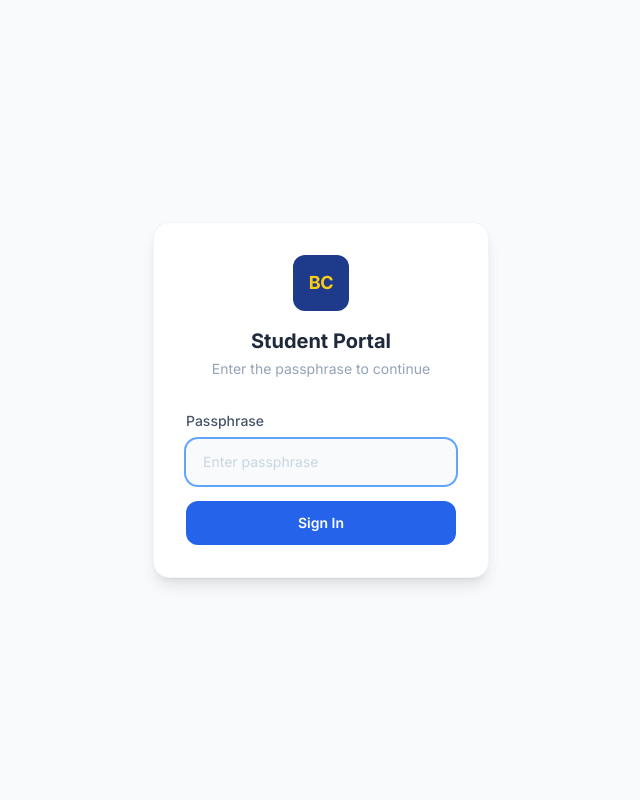
After one commit to eo26/Clever, a Flask app: page /login in a window 1280 px wide. The commit adds this page. Shown: the whole page, without its empty margins (319-959 px from the left). Run offline with Flask 3, Linux system fonts and the light colour scheme; some libraries are stand-ins or nearby versions.

Commit message:
Add passphrase-based login with Flask sessions
- Login page with shared passphrase authentication
- All routes protected with @login_required decorator
- Password hash stored in .env (SITE_PASSPHRASE_HASH)
- 30-day session lifetime
- Sign Out link added to all page navbars
- CLI helper: python app.py hash (generates hash for .env)

Co-Authored-By: Claude Opus 4.6 <noreply@anthropic.com>
Claude-Session: https://claude.ai/code/session_01JWerthC6JaybrHwx6NzDei

```diff
--- a/app.py
+++ b/app.py
@@ -10,7 +10,12 @@ Usage:
 
 import os
 import re
-from flask import Flask, jsonify, render_template
+from functools import wraps
+from flask import (
+    Flask, jsonify, render_template, request, redirect,
+    url_for, session,
+)
+from werkzeug.security import check_password_hash, generate_password_hash
 from dotenv import load_dotenv
 from canvas_client import CanvasClient, CanvasAPIError, CanvasAuthError
 
@@ -20,6 +25,20 @@ BASE_URL = "https://browardschools.instructure.com"
 CURRENT_TERM_ID = 3133
 
 app = Flask(__name__)
+app.secret_key = os.environ.get("FLASK_SECRET_KEY", "dev-key-change-me")
+app.permanent_session_lifetime = 60 * 60 * 24 * 30  # 30 days
+
+SITE_PASSPHRASE_HASH = os.environ.get("SITE_PASSPHRASE_HASH", "")
+
+
+def login_required(f):
+    """Redirect to login page if user is not authenticated."""
+    @wraps(f)
+    def decorated(*args, **kwargs):
+        if not session.get("authenticated"):
+            return redirect(url_for("login"))
+        return f(*args, **kwargs)
+    return decorated
 
 
 def _parse_period(section_name: str) -> int:
@@ -45,12 +64,37 @@ def _score_to_grade(score: float) -> str:
     return 'F'
 
 
+@app.route("/login", methods=["GET", "POST"])
+def login():
+    if session.get("authenticated"):
+        return redirect(url_for("dashboard"))
+    error = None
+    if request.method == "POST":
+        passphrase = request.form.get("passphrase", "")
+        if SITE_PASSPHRASE_HASH and check_password_hash(
+            SITE_PASSPHRASE_HASH, passphrase
+        ):
+            session["authenticated"] = True
+            session.permanent = True
+            return redirect(url_for("dashboard"))
+        error = "Incorrect passphrase."
+    return render_template("login.html", error=error)
+
+
+@app.route("/logout")
+def logout():
+    session.clear()
+    return redirect(url_for("login"))
+
+
 @app.route("/")
+@login_required
 def dashboard():
     return render_template("dashboard.html")
 
 
 @app.route("/api/dashboard")
+@login_required
 def api_dashboard():
     """Return student profile + current courses with grades."""
     try:
@@ -171,6 +215,7 @@ def api_dashboard():
 
 
 @app.route("/api/todo")
+@login_required
 def api_todo():
     """Return upcoming to-do items (assignments needing submission) across all courses."""
     try:
@@ -203,16 +248,19 @@ def api_todo():
 
 
 @app.route("/course/<int:course_id>")
+@login_required
 def course_detail(course_id: int):
     return render_template("course.html", course_id=course_id)
 
 
 @app.route("/course/<int:course_id>/classmates")
+@login_required
 def course_classmates(course_id: int):
     return render_template("classmates.html", course_id=course_id)
 
 
 @app.route("/api/course/<int:course_id>")
+@login_required
 def api_course(course_id: int):
     """Return course info and classmates in the student's section."""
     try:
@@ -280,6 +328,7 @@ def api_course(course_id: int):
 
 
 @app.route("/api/course/<int:course_id>/assignments")
+@login_required
 def api_course_assignments(course_id: int):
     """Return assignments with full submission data (including comments) for a course."""
     try:
@@ -358,11 +407,13 @@ def api_course_assignments(course_id: int):
 
 
 @app.route("/activity")
+@login_required
 def activity():
     return render_template("activity.html")
 
 
 @app.route("/api/activity")
+@login_required
 def api_activity():
     """Return announcements and upcoming events for all current courses."""
     try:
@@ -436,6 +487,7 @@ def api_activity():
 
 
 @app.route("/api/terms")
+@login_required
 def api_terms():
     """Debug route: list all courses with their term IDs."""
     try:
@@ -470,4 +522,10 @@ def api_terms():
 
 
 if __name__ == "__main__":
+    import sys
+    if len(sys.argv) > 1 and sys.argv[1] == "hash":
+        phrase = input("Enter passphrase to hash: ")
+        print(f"\nSITE_PASSPHRASE_HASH={generate_password_hash(phrase)}")
+        print("\nAdd the line above to your .env file.")
+        sys.exit(0)
     app.run(debug=True, port=5000)
--- a/templates/activity.html
+++ b/templates/activity.html
@@ -62,6 +62,7 @@
     <div class="flex items-center gap-4">
       <a href="/activity" class="text-sm text-white font-medium border-b border-white/40 pb-0.5">Activity</a>
       <a href="/" class="text-sm text-blue-300 hover:text-white transition-colors">← Dashboard</a>
+      <a href="/logout" class="text-sm text-blue-300 hover:text-white transition-colors">Sign Out</a>
     </div>
   </nav>
 
--- a/templates/classmates.html
+++ b/templates/classmates.html
@@ -45,6 +45,7 @@
     <div class="flex items-center gap-4">
       <a id="assignments-link" href="#" class="text-sm text-blue-300 hover:text-white transition-colors">Assignments</a>
       <a href="/" class="text-sm text-blue-300 hover:text-white transition-colors">← Dashboard</a>
+      <a href="/logout" class="text-sm text-blue-300 hover:text-white transition-colors">Sign Out</a>
     </div>
   </nav>
 
--- a/templates/course.html
+++ b/templates/course.html
@@ -69,6 +69,7 @@
     <div class="flex items-center gap-4">
       <a href="/activity" class="text-sm text-blue-300 hover:text-white transition-colors">Activity</a>
       <a href="/" class="text-sm text-blue-300 hover:text-white transition-colors">← Dashboard</a>
+      <a href="/logout" class="text-sm text-blue-300 hover:text-white transition-colors">Sign Out</a>
     </div>
   </nav>
 
--- a/templates/dashboard.html
+++ b/templates/dashboard.html
@@ -55,6 +55,7 @@
     <div class="flex items-center gap-4">
       <a href="/activity" class="text-sm text-blue-300 hover:text-white transition-colors">Activity</a>
       <span id="nav-user" class="text-sm text-blue-300"></span>
+      <a href="/logout" class="text-sm text-blue-300 hover:text-white transition-colors">Sign Out</a>
     </div>
   </nav>
 
--- /dev/null
+++ b/templates/login.html
@@ -0,0 +1,58 @@
+<!DOCTYPE html>
+<html lang="en">
+<head>
+  <meta charset="UTF-8" />
+  <meta name="viewport" content="width=device-width, initial-scale=1.0" />
+  <title>Sign In — Student Portal</title>
+
+  <link rel="preconnect" href="https://fonts.googleapis.com" />
+  <link href="https://fonts.googleapis.com/css2?family=Inter:wght@300;400;500;600;700&display=swap" rel="stylesheet" />
+  <script src="https://cdn.tailwindcss.com"></script>
+
+  <style>
+    * { font-family: 'Inter', sans-serif; }
+  </style>
+</head>
+<body class="bg-slate-50 min-h-screen flex items-center justify-center">
+
+  <div class="w-full max-w-sm px-6">
+    <div class="bg-white rounded-2xl shadow-lg border border-slate-100 p-8">
+
+      <!-- Logo -->
+      <div class="flex flex-col items-center mb-8">
+        <div class="w-14 h-14 bg-blue-900 rounded-xl flex items-center justify-center font-bold text-yellow-400 text-lg tracking-tight mb-4">BC</div>
+        <h1 class="text-xl font-bold text-slate-800">Student Portal</h1>
+        <p class="text-sm text-slate-400 mt-1">Enter the passphrase to continue</p>
+      </div>
+
+      <!-- Error -->
+      {% if error %}
+      <div class="bg-red-50 border border-red-200 rounded-xl px-4 py-3 mb-6 text-center">
+        <p class="text-sm font-medium text-red-700">{{ error }}</p>
+      </div>
+      {% endif %}
+
+      <!-- Form -->
+      <form method="POST" action="/login">
+        <label for="passphrase" class="block text-sm font-medium text-slate-600 mb-2">Passphrase</label>
+        <input id="passphrase"
+               name="passphrase"
+               type="password"
+               required
+               autofocus
+               placeholder="Enter passphrase"
+               class="w-full border border-slate-200 rounded-xl px-4 py-3 text-sm
+                      focus:outline-none focus:ring-2 focus:ring-blue-400 focus:border-transparent
+                      bg-slate-50 placeholder-slate-300" />
+        <button type="submit"
+                class="w-full mt-4 bg-blue-600 hover:bg-blue-700 text-white font-semibold
+                       rounded-xl px-4 py-3 text-sm transition-colors">
+          Sign In
+        </button>
+      </form>
+
+    </div>
+  </div>
+
+</body>
+</html>
```
